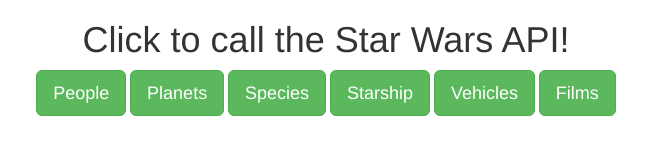
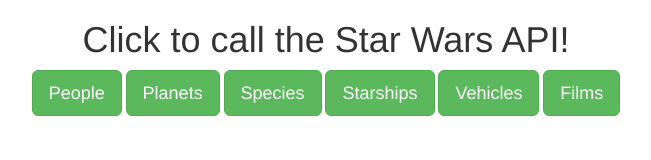
Before and after one commit to ckz8780/ci-ifd-ajax-test, a plain HTML site: page index.html in a window 1280 px wide. Shown: the full height of the page, 314-965 px from the left. Drawn offline with nearby package versions, Linux system fonts and the light colour scheme.

Commit message:
Fixed typo on homepage

```diff
--- a/index.html
+++ b/index.html
@@ -19,7 +19,7 @@
                 <button class="btn btn-lg btn-success" onclick="writeToDocument('https://swapi.co/api/people')">People</button>
                 <button class="btn btn-lg btn-success" onclick="writeToDocument('https://swapi.co/api/planets')">Planets</button>
                 <button class="btn btn-lg btn-success" onclick="writeToDocument('https://swapi.co/api/species')">Species</button>
-                <button class="btn btn-lg btn-success" onclick="writeToDocument('https://swapi.co/api/starships')">Starship</button>
+                <button class="btn btn-lg btn-success" onclick="writeToDocument('https://swapi.co/api/starships')">Starships</button>
                 <button class="btn btn-lg btn-success" onclick="writeToDocument('https://swapi.co/api/vehicles')">Vehicles</button>
                 <button class="btn btn-lg btn-success" onclick="writeToDocument('https://swapi.co/api/films')">Films</button>
             </div>
```
